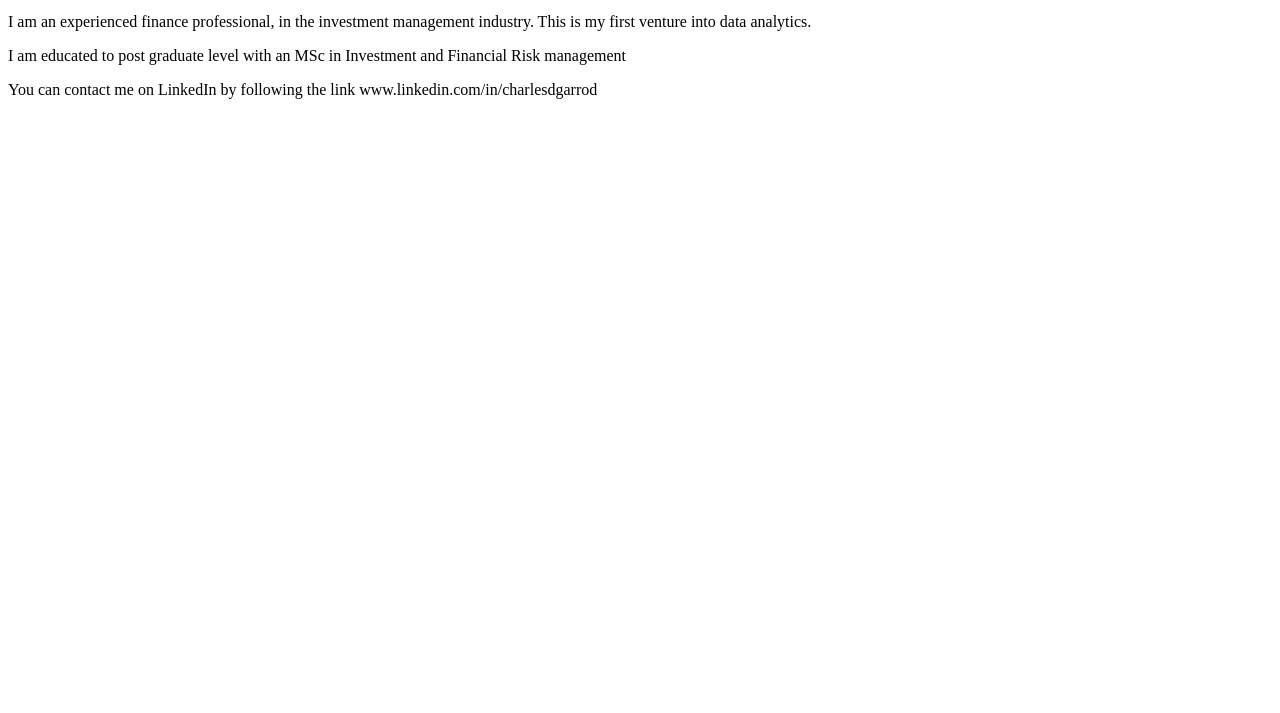
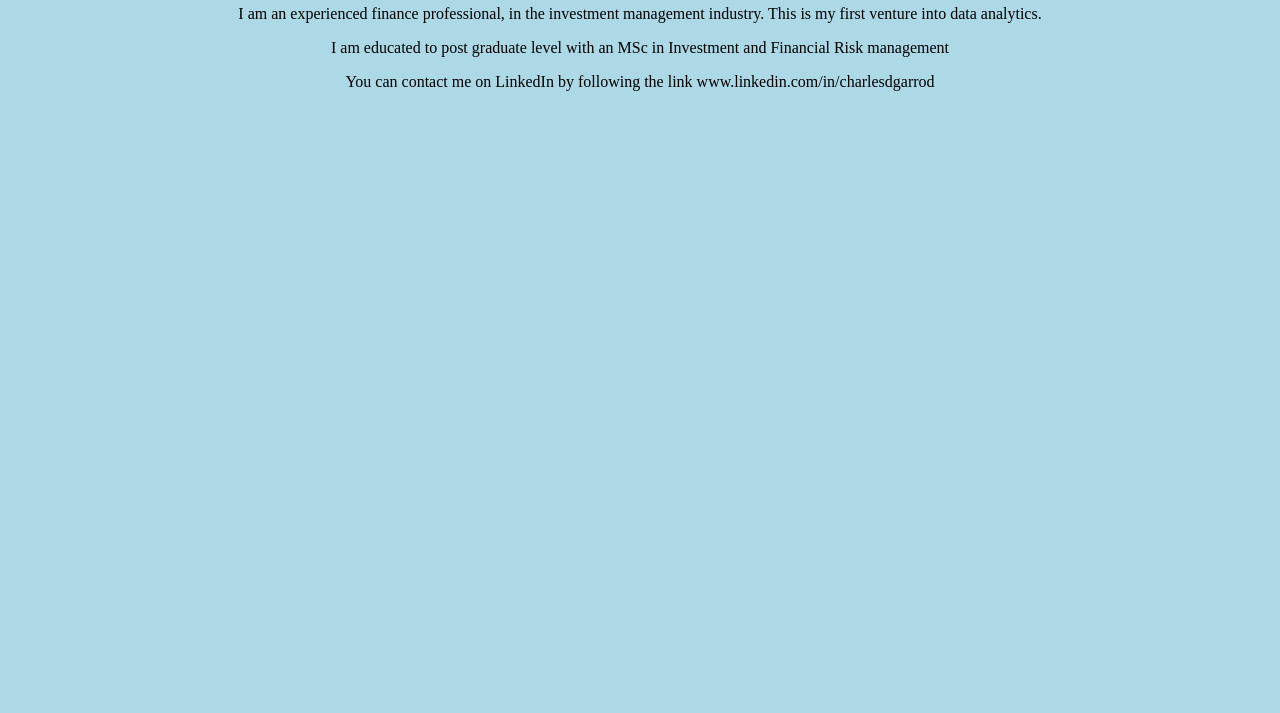
Before and after one commit to 11382chagar/Showcase-Portfolio, a plain HTML site: page index.html in a window 1280 px wide. Shown: the part 87-800 px from the top of the page. Drawn offline with Linux system fonts and the light colour scheme.

Commit message:
stlyling

```diff
--- a/index.html
+++ b/index.html
@@ -3,6 +3,7 @@
     <meta charset="UTF-8">
     <meta name="viewport" content="width=device-width, initial-scale=1.0">
     <title>Document</title>
+    <link rel="stylesheet" href="styles.css"
 </head>
 <body>
     <h1>Hello World</h1>
--- /dev/null
+++ b/styles.css
@@ -0,0 +1,5 @@
+body {
+    margin: 0;
+    background: lightblue;
+    text-align: center
+}
```
